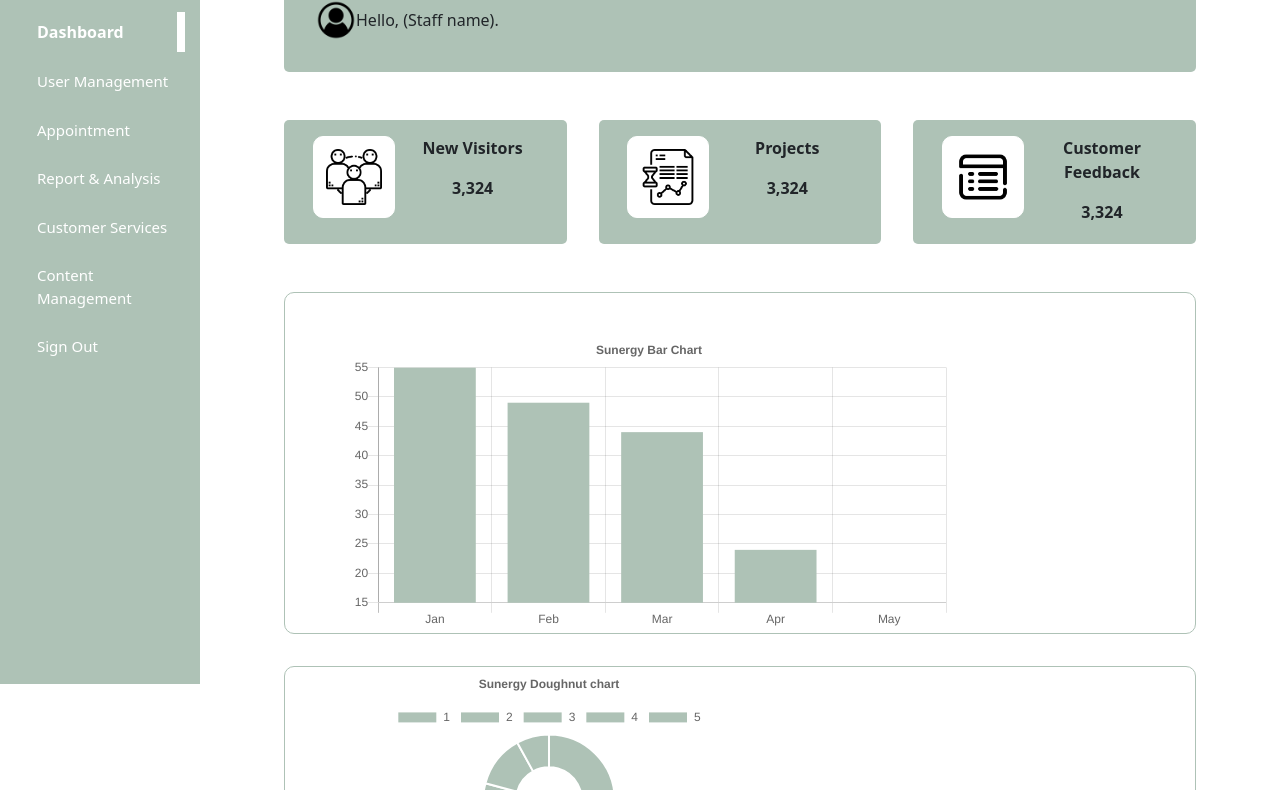
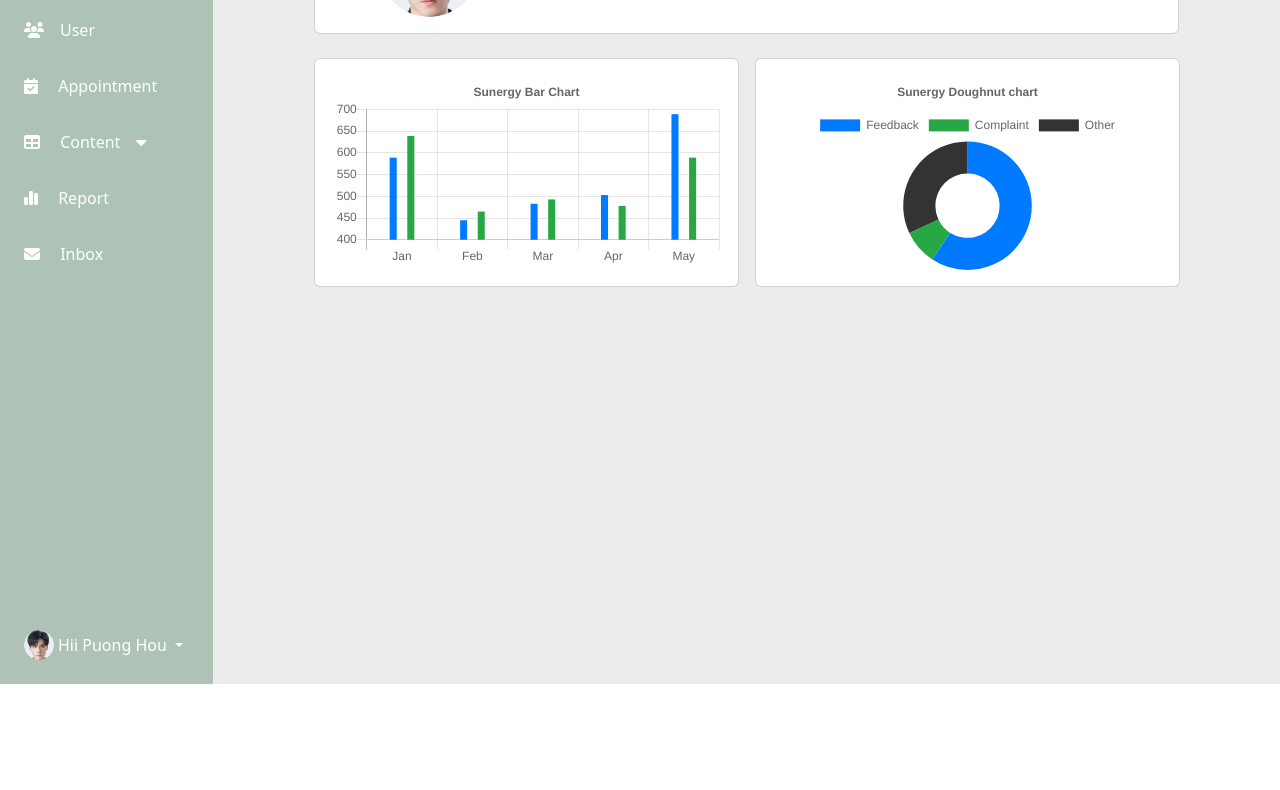
Before and after one commit to jason6356/8-bit, a website: page company_home.html in a window 1280 px wide. Shown: the part 116-906 px from the top of the page. After the commit the page ends 800 px from the top, so only its background shows below. Drawn offline with nearby package versions, Linux system fonts and the light colour scheme.

Commit message:
update dashboard ui

```diff
--- a/company_home.html
+++ b/company_home.html
@@ -4,12 +4,7 @@
     <meta charset="UTF-8">
     <meta http-equiv="X-UA-Compatible" content="IE=edge">
     <meta name="viewport" content="width=device-width, initial-scale=1.0">
-
-
         <!-- local css and js file -->
-    <link rel="stylesheet" href="/css/index.css">
-    <link rel="stylesheet" href="/css/nav.css">
-    <link rel="stylesheet" href="/css/company_home.css">
 
         <!-- bootstrap js url -->
         <script src="https://cdn.jsdelivr.net/npm/bootstrap@5.3.0-alpha3/dist/js/bootstrap.bundle.min.js"
@@ -27,107 +22,122 @@
         <!-- chart  -->
         <script src="https://cdnjs.cloudflare.com/ajax/libs/Chart.js/2.5.0/Chart.min.js"></script>
 
-
         <title>Sunergy Sdn. Bhd.</title>
 </head>
 <body>
-    <div id="sidenav" class="sidenav">
-        <a href="#" class="logo">Sunergy</a>
-        <a href="company_home.html" class ="active">Dashboard</a>
-        <a href="html/user_manage.html">User Management</a>
-        <a href="html/appointment.html">Appointment</a>
-        <a href="html/report.html">Report & Analysis</a>
-        <a href="html/customer.html">Customer Services</a>
-        <a href="html/content_manage.html">Content Management</a>
-        <a href="html/sign_in.html">Sign Out</a>
+    <div class="container-fluid">
+        <div class="row flex-nowrap">
+            <div class="col-auto col-md-3 col-xl-2 px-sm-2 px-0 bg-info">
+                <div class="d-flex flex-column align-items-center align-items-sm-start px-3 pt-2 text-white min-vh-100">
+                    <a href="/" class="d-flex align-items-center pb-3 mb-md-0 me-md-auto text-white text-decoration-none">
+                        <span class="fs-5 d-none d-sm-inline mt-3 fw-bold">SUNERGY</span>
+                    </a>
+                    <ul class="nav nav-pills flex-column mb-sm-auto mb-0 align-items-center align-items-sm-start gap-3" id="menu">
+                        <li class="nav-item">
+                            <a href="company_index.html" class="nav-link align-middle px-0">
+                                <i class="fa-solid fa-house text-white"></i> <span class="ms-3 d-none d-sm-inline text-white fw-light">Dashboard</span>
+                            </a>
+                        </li>
+                        <li>
+                            <a href="/html/user_manage.html" class="nav-link px-0 align-middle">
+                                <i class="fa-solid fa-users text-white"></i><span class="ms-3 d-none d-sm-inline text-white fw-light">User</span></a>
+                        </li>
+                        <li>
+                            <a href="/html/appointment.html" class="nav-link px-0 align-middle">
+                                <i class="fa-solid fa-calendar-check text-white"></i> <span class="ms-3 d-none d-sm-inline text-white fw-light">Appointment</span></a>
+                        </li>
+                        <li>
+                            <a href="#submenu2" data-bs-toggle="collapse" class="nav-link px-0 align-middle ">
+                                <i class="fa-solid fa-table text-white"></i> <span class="ms-3 d-none d-sm-inline text-white fw-light">Content</span><i class="fa-sharp fa-solid fa-caret-down text-white ms-3"></i></a>
+                            <ul class="collapse nav flex-column ms-3" id="submenu2" data-bs-parent="#menu">
+                                <li class="w-100">
+                                    <a href="/html/content_manage.html" class="nav-link px-0"><i class="fa-solid fa-city text-white"></i> <span class="d-none d-sm-inline text-white fw-light">Project</span></a>
+                                </li>
+                                <li>
+                                    <a href="/html/content_manage.html" class="nav-link px-0"><i class="fa-solid fa-newspaper text-white"></i> <span class="d-none d-sm-inline text-white fw-light">News</span></a>
+                                </li>
+                            </ul>
+                        </li>
+
+                        <li>
+                            <a href="/html/report.html" class="nav-link px-0 align-middle">
+                                <i class="fa-solid fa-chart-simple text-white"></i> <span class="ms-3 d-none d-sm-inline text-white fw-light">Report</span> </a>
+                        </li>
+                        <li>
+                            <a href="/html/customer.html" class="nav-link px-0 align-middle">
+                                <i class="fa-solid fa-envelope text-white"></i> <span class="ms-3 d-none d-sm-inline text-white fw-light">Inbox</span> </a>
+                        </li>
+                    </ul>
+                    <hr>
+                    <div class="dropdown pb-4">
+                        <a href="#" class="d-flex align-items-center text-white text-decoration-none dropdown-toggle" id="dropdownUser1" data-bs-toggle="dropdown" aria-expanded="false">
+                            <img src="/image/leader1.png" alt="hugenerd" width="30" height="30" class="rounded-circle">
+                            <span class="d-none d-sm-inline mx-1">Hii Puong Hou</span>
+                        </a>
+                        <ul class="dropdown-menu dropdown-menu-dark text-small shadow fw-light">
+                            <li><a class="dropdown-item" href="#">Settings</a></li>
+                            <li><a class="dropdown-item" href="#">Profile</a></li>
+                            <li>
+                                <hr class="dropdown-divider">
+                            </li>
+                            <li><a class="dropdown-item" href="#">Sign out</a></li>
+                        </ul>
                     </div>
-
-    <div class="main">
-
-        <div class="profile">
-            <div class="user-img-container">
-                <img src="image/user.png" alt="User">
-            </div>
-            <div class="welcome-msg">Hello, (Staff name).</div>
-        </div>
-
-        <div class="cards-container">
-            <div class="visitor-card">
-                <div class="image-container">
-                    <img src="image/visitors.png" alt="Visitors">
-                </div>
-                <p>New Visitors</p>
-                <span>3,324</span>
-            </div>
-            <div class="project-card">
-                <div class="image-container">
-                    <img src="image/project.png" alt="Projects">
-                </div>
-                <p>Projects</p>
-                <span>3,324</span>
-            </div>
-            <div class="feedback-card">
-                <div class="image-container">
-                    <img src="image/feedback.png" alt="Feedbacks">
-                </div>
-                <p>Customer Feedback</p>
-                <span>3,324</span>
                 </div>
             </div>
 
-        <div class="chart">
-            <div class="bar-container">
-                <canvas id="bar" style="width:100%;max-width:600px"></canvas>
-                <script>
-                    var xValues = ["Jan", "Feb", "Mar", "Apr", "May"];
-                    var yValues = [55, 49, 44, 24, 15];
-                    var barColors = "#AEC2B6";
+            <div class="col py-3 bg-secondary">
+                <div class="container-fluid-px-4">
+                    <div class="row justify-content-center">
+                        <div class="col-10">
+                            <div class="card">
+                                <div class="card-body">
+                                    <div class="row align-items-center">
+                                        <div class="col-2">
+                                            <img src="/image/leader1.png" alt="hugenerd" width="100" height="100" class="rounded-circle ms-5">
+                                        </div>
+                                        <div class="col-8">
+                                            <h3 class="fs-2 ms-5 text-black">Hello, Hii Puong Hou</h3>
+                                        </div>
+                                    </div>
 
-                    new Chart("bar", {
-                    type: "bar",
-                    data: {
-                        labels: xValues,
-                        datasets: [{
-                        backgroundColor: barColors,
-                        data: yValues
-                        }]
-                    },
-                    options: {
-                        legend: {display: false},
-                        title: {
-                        display: true,
-                        text: "Sunergy Bar Chart"
-                        }
-                    }
-                    });
-                </script>
-            </div>
-            <div class="doughnut-container">
-                <canvas id="doughnut" style="width:100%;max-width:400px"></canvas>
-                <script>
-                    var xValues = ["1", "2", "3", "4", "5"];
-                    var yValues = [55, 49, 44, 24, 15];
-                    var barColors = "#AEC2B6";
-
-                    new Chart("doughnut", {
-                      type: "doughnut",
-                      data: {
-                        labels: xValues,
-                        datasets: [{
-                          backgroundColor: barColors,
-                          data: yValues
-                        }]
-                      },
-                      options: {
-                        title: {
-                          display: true,
-                          text: "Sunergy Doughnut chart"
-                        }
-                      }
-                    });
-                    </script>
                                 </div>
                             </div>
                         </div>
+                    </div>
+                    <div class="row">
+                        <div class="col-10 col-md-4 col-lg-3">
+
+                        </div>
+                        <div class="col-10 col-md-4 col-lg-3">
+
+                        </div>
+                        <div class="col-10 col-md-4 col-lg-4">
+
+                        </div>
+                    </div>
+                </div>
+                <div class="container-fluid-px-4">
+                    <div class="row my-2 g-3 d-flex justify-content-center">
+                        <div class="col-10 col-lg-5 col-md-6">
+                            <div class="card">
+                                <div class="card-body">
+                                    <canvas id="bar"></canvas>
+                                </div>
+                            </div>
+                        </div>
+                        <div class="col-10 col-lg-5 col-md-6">
+                            <div class="card">
+                                <div class="card-body">
+                                    <canvas id="doughnut" style="height: 1px;"></canvas>
+                                </div>
+                            </div>
+                        </div>
+                    </div>
+                </div>
+            </div>
+        </div>
+    </div>
+    <script src="/js/dashboard.js"></script>
 </body>
 </html>
--- a/css/company_home.css
+++ b/css/company_home.css
@@ -1,4 +1,4 @@
-.profile img {
+/* .profile img {
     border: #AEC2B6;
     border-radius: 90;
 }
@@ -77,4 +77,12 @@
 @media screen and (max-height: 450px) {
     .sidenav {padding-top: 15px;}
     .sidenav a {font-size: 18px;}
+} */
+
+#visitor {
+    background-color: #B0DAFF;
 }
+
+.text-gray {
+    color: gray;
+}
--- a/src/main.scss
+++ b/src/main.scss
@@ -1,6 +1,7 @@
 $primary: #6ECB63 !default;
 $info: #AEC2B6 !default;
 $secondary: #ECECEC !default;
+$cyan: #0dcaf0 !default;
 
 @import url('https://fonts.googleapis.com/css2?family=Comfortaa:wght@300&display=swap');
 
```
Also changed, not shown: company_index.html (+29 -28 lines), 1 other file. Lines whose indentation alone changed are shown as unchanged.
